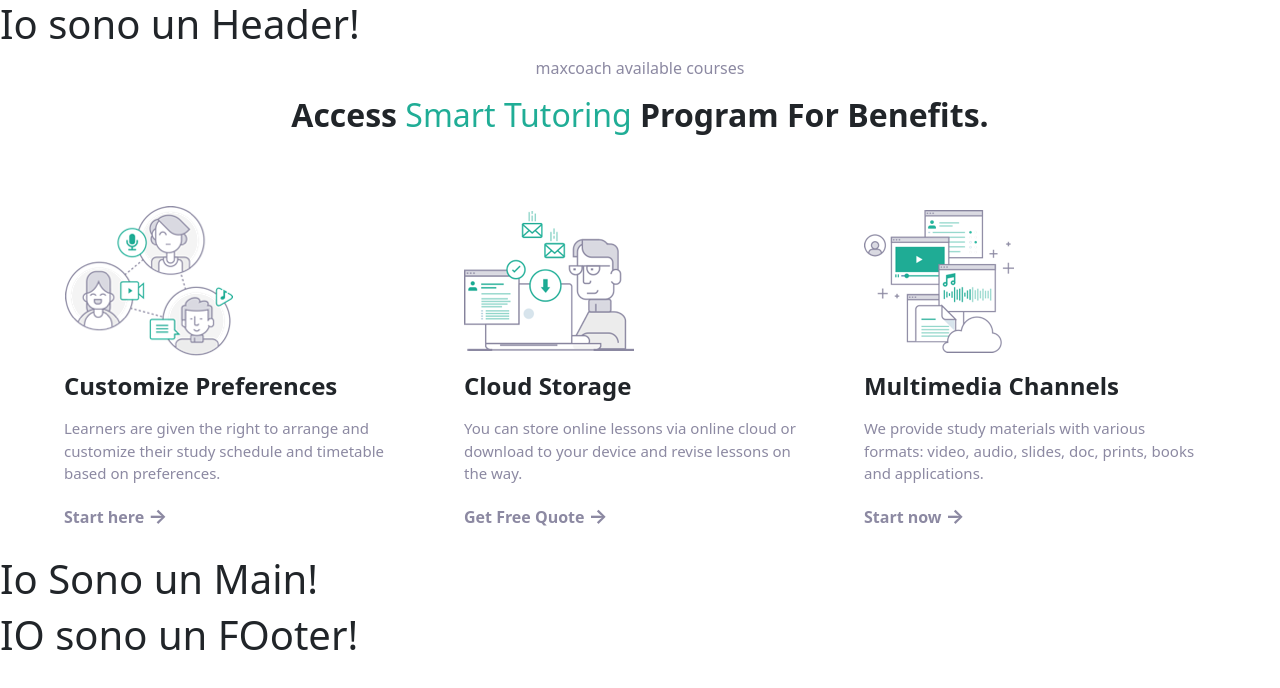
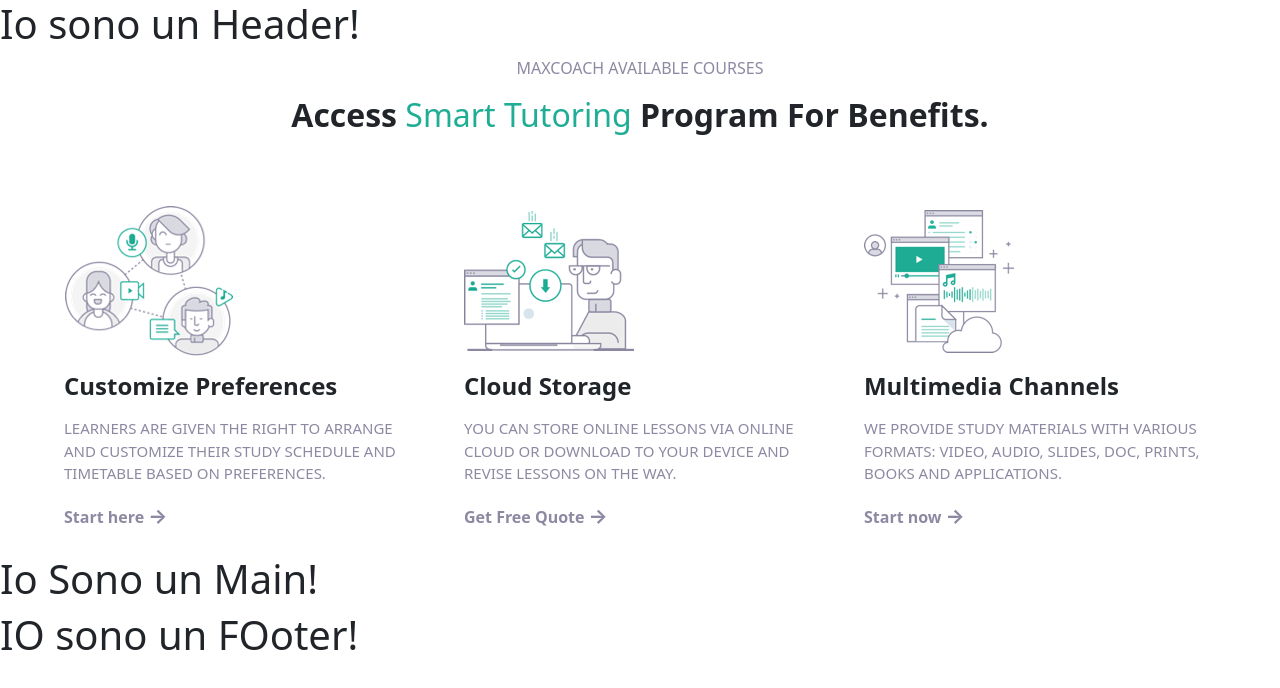
Before and after one commit to GencoMattia/proj-html-vuejs, a Vue app: page / in a window 1280 px wide. Shown: the top 688 px of the page. Built offline with nearby package versions, Linux system fonts and the light colour scheme.

Commit message:
fixed uppercase text mixins

```diff
--- a/src/components/MainBenefits.vue
+++ b/src/components/MainBenefits.vue
@@ -60,9 +60,10 @@ export default {
 </template>
 
 <style lang="scss" scoped>
-@use '../styles/partials/mixins';
+@use '../styles/partials/mixins' as *;
 
 div>p{
+    @include uppercase-text();
     color: #8c89a2;
 }
 
```
